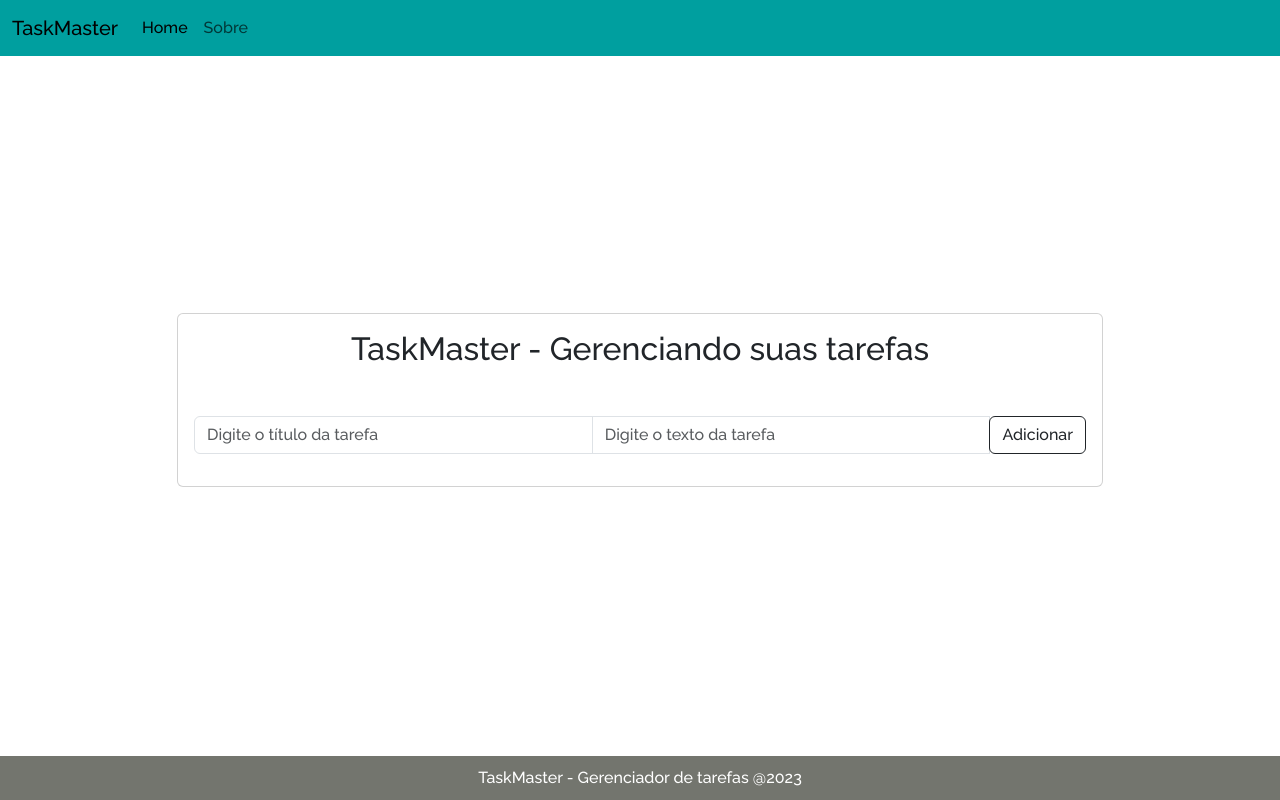
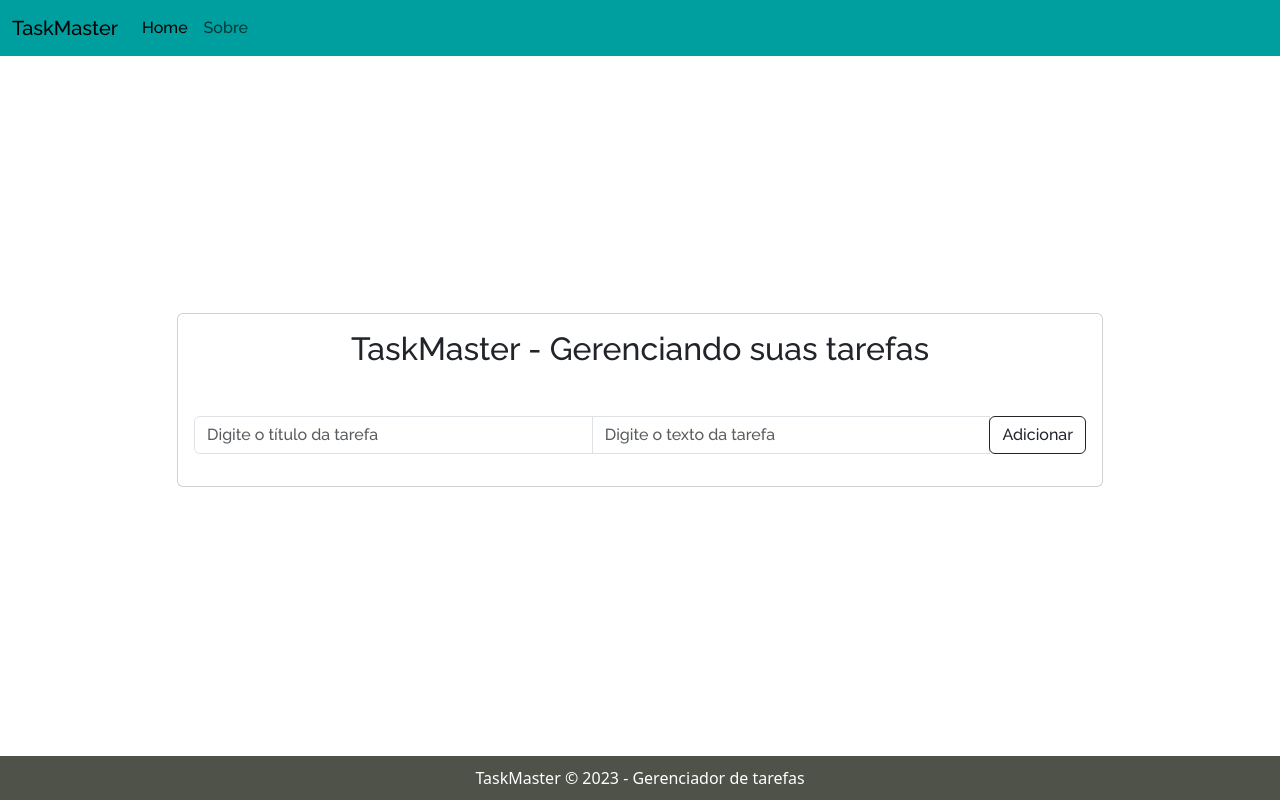
Before and after one commit to Gabr1elle/Project-Task, a Vue app: page / in a window 1280 px wide. Built offline with nearby package versions, Linux system fonts and the light colour scheme.

Commit message:
updating footer

```diff
--- a/public/index.html
+++ b/public/index.html
@@ -13,5 +13,9 @@
     </noscript>
     <div id="app"></div>
     <!-- built files will be auto injected -->
+
+    <footer class="custom-footer position-fixed">
+      TaskMaster &copy; 2023 - Gerenciador de tarefas
+    </footer>
   </body>
 </html>
--- a/src/App.vue
+++ b/src/App.vue
@@ -61,10 +61,6 @@
         </div>
       </div>
     </div>
-
-    <footer class="custom-footer position-fixed">
-      TaskMaster - Gerenciador de tarefas @2023
-    </footer>
   </div>
 </template>
 
@@ -111,7 +107,7 @@ body {
   bottom: 0;
   left: 0;
   width: 100%;
-  background: #73756e;
+  background: #4f5249;
   color: rgb(255, 255, 255);
 }
 </style>
```
